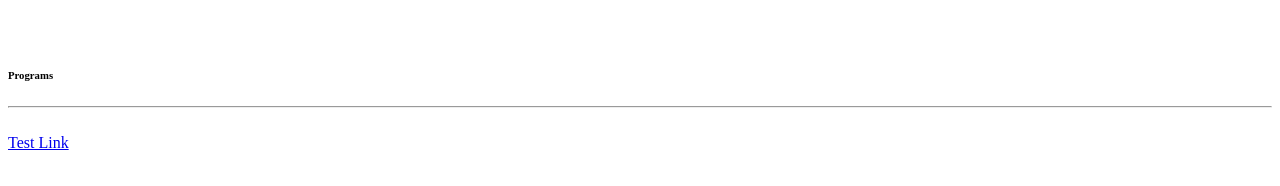
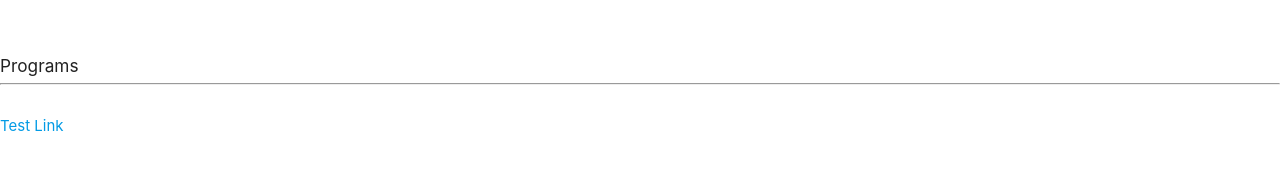
Before and after one commit to slingshotdancu/slingshotdancu.github.io, a plain HTML site: page index.html in a window 1280 px wide. Drawn offline with nearby package versions, Linux system fonts and the light colour scheme.

Commit message:
Update index.html

```diff
--- a/index.html
+++ b/index.html
@@ -1,12 +1,19 @@
+<!DOCTYPE html>
+<html>
  <!DOCTYPE html>
   <html>
 
     <head>
-  <meta charset="utf-8" />
+
+      <!--Import Google Icon Font-->
+      <link href="https://fonts.googleapis.com/icon?family=Material+Icons" rel="stylesheet">
+      <!--Import materialize.css-->
+      <link rel="stylesheet" href="https://cdnjs.cloudflare.com/ajax/libs/materialize/1.0.0/css/materialize.min.css"/>
+      <!--Let browser know website is optimized for mobile-->
+      <meta name="viewport" content="width=device-width, initial-scale=1.0"/>
       <title>Daniel Jobe Programs</title>
+
     </head>
-
-
 
    <body>
       <br><br>
@@ -14,5 +21,9 @@
       <hr>
       <br>
       <a href="http://slingshotdancu.github.io/programs/simon/index.html">Test Link</a>
+
+      <!-- Compiled and minified JavaScript -->
+      <script src="https://cdnjs.cloudflare.com/ajax/libs/materialize/1.0.0/js/materialize.min.js"></script>
     </body>
+
 </html>
```
Lines whose indentation alone changed are shown as unchanged.
